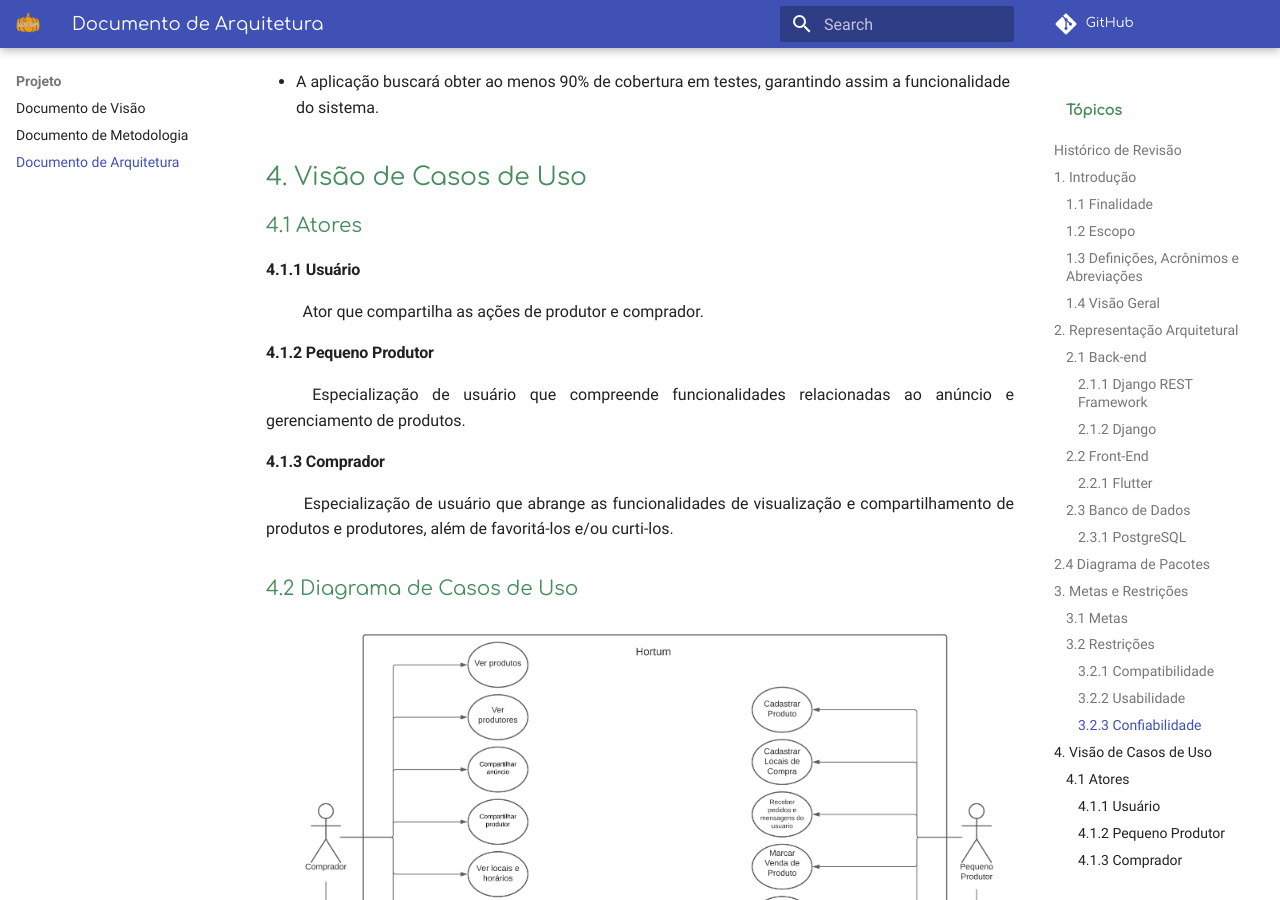
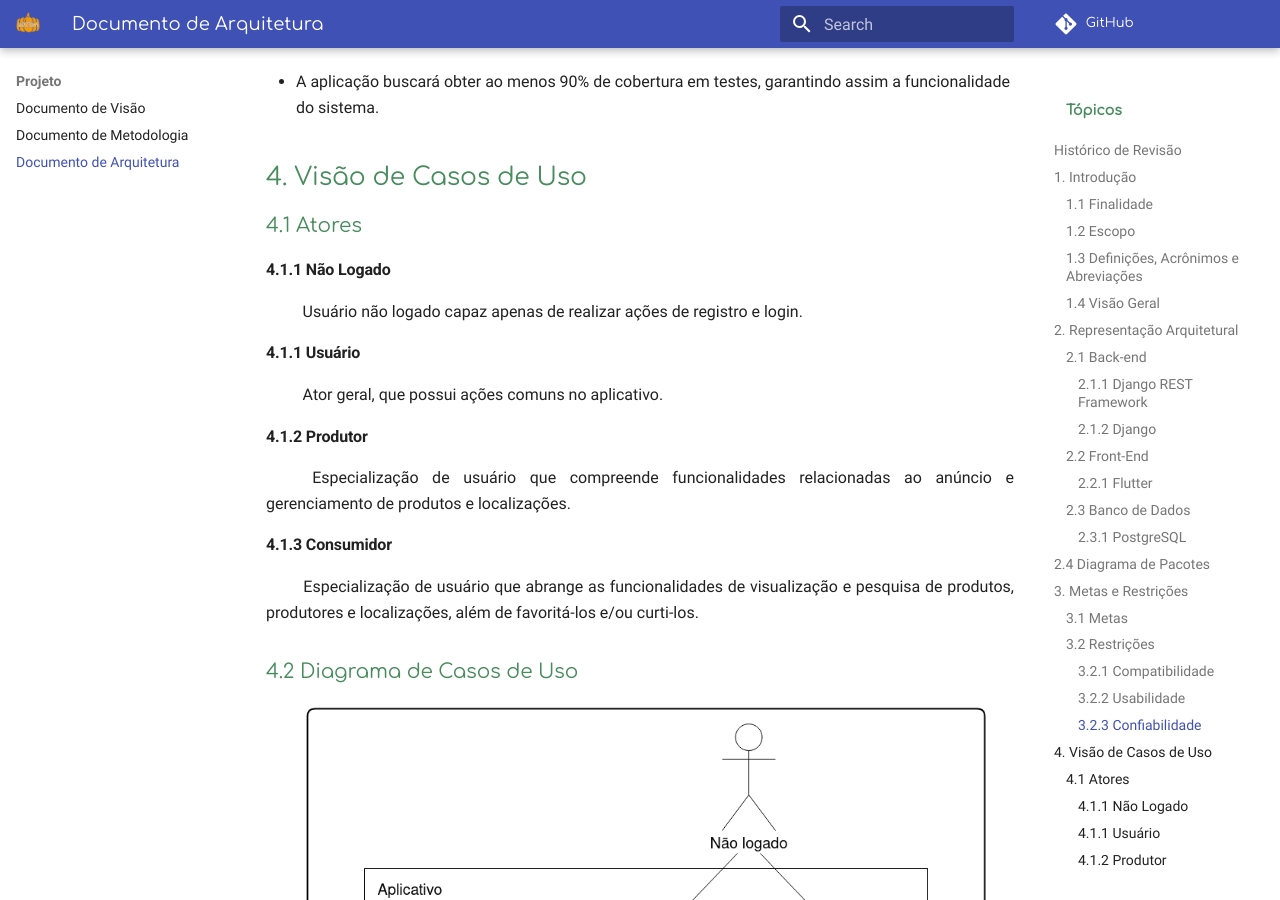
Before and after one commit to fga-eps-mds/2020.2-Hortum, an MkDocs documentation site: the page built from docs/Documento_de_arquitetura.md, in a window 1280 px wide and 900 px high, scrolled down 4720 px. Built offline with MkDocs 1.6.1 and Material for MkDocs 9.7.7, drawn with Linux system fonts in a browser that asks for light colours; comment, search, counter and statistics services are not loaded.

Commit message:
#116 Refatorando diagrama de casos de uso do documento de arquitetura

```diff
--- a/docs/Documento_de_arquitetura.md
+++ b/docs/Documento_de_arquitetura.md
@@ -97,14 +97,17 @@ Stream</b> permite eventos assíncronos no aplicativo.</p>
 
 ### 4.1 Atores
 
+#### 4.1.1 Não Logado
+<p align = "justify"> &emsp;&emsp; Usuário não logado capaz apenas de realizar ações de registro e login.</p>
+
 #### 4.1.1 Usuário
-<p align = "justify"> &emsp;&emsp; Ator que compartilha as ações de produtor e comprador.</p>
+<p align = "justify"> &emsp;&emsp; Ator geral, que possui ações comuns no aplicativo.</p>
 
-#### 4.1.2 Pequeno Produtor
-<p align = "justify"> &emsp;&emsp; Especialização de usuário que compreende funcionalidades relacionadas ao anúncio e gerenciamento de produtos.</p>
+#### 4.1.2 Produtor
+<p align = "justify"> &emsp;&emsp; Especialização de usuário que compreende funcionalidades relacionadas ao anúncio e gerenciamento de produtos e localizações.</p>
 
-#### 4.1.3 Comprador
-<p align = "justify"> &emsp;&emsp; Especialização de usuário que abrange as funcionalidades de visualização e compartilhamento de produtos e produtores, além de favoritá-los e/ou curti-los.</p>
+#### 4.1.3 Consumidor
+<p align = "justify"> &emsp;&emsp; Especialização de usuário que abrange as funcionalidades de visualização e pesquisa de produtos, produtores e localizações, além de favoritá-los e/ou curti-los.</p>
 
 ### 4.2 Diagrama de Casos de Uso
 ![Diagrama de Casos de Uso](img/diagrama_casos_de_uso.png)
```
Also changed, not shown: docs/img/diagrama_casos_de_uso.png.
